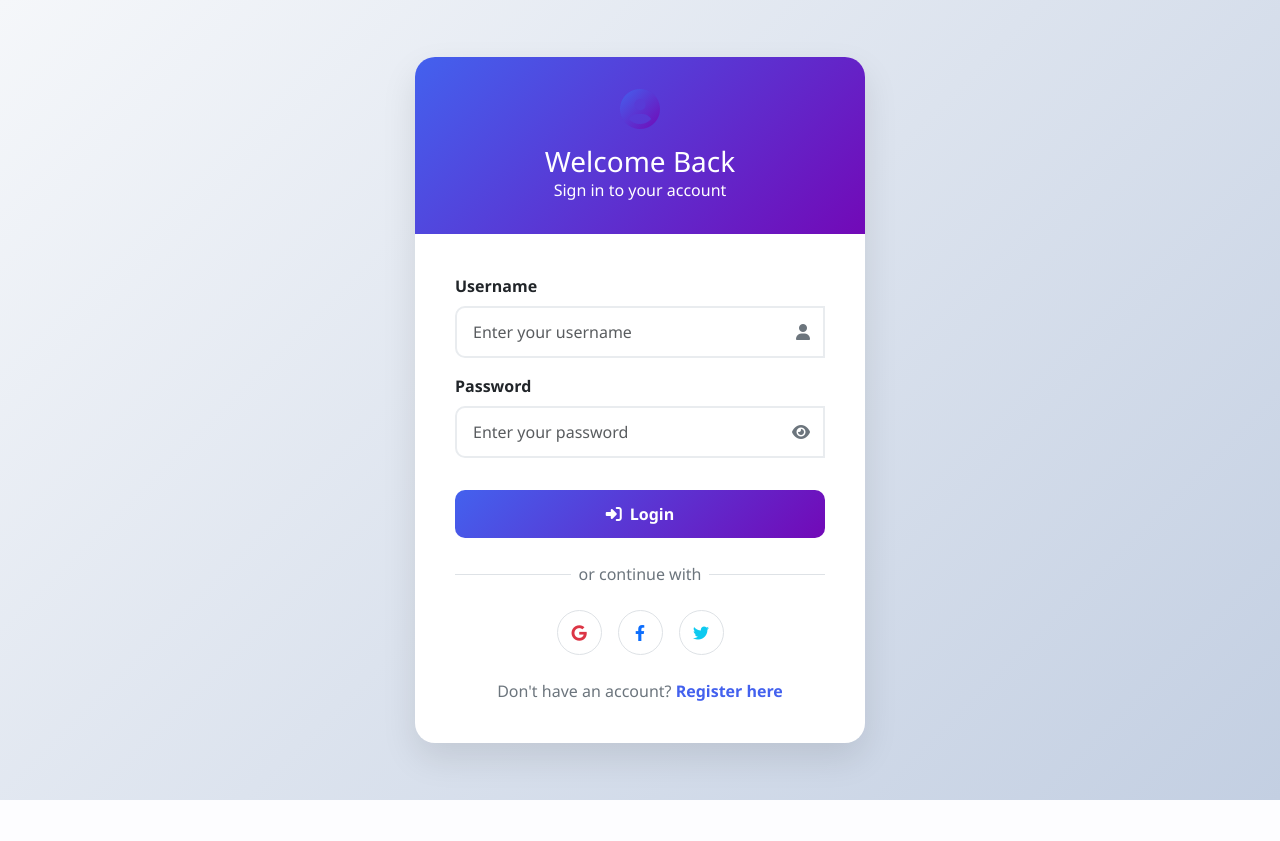
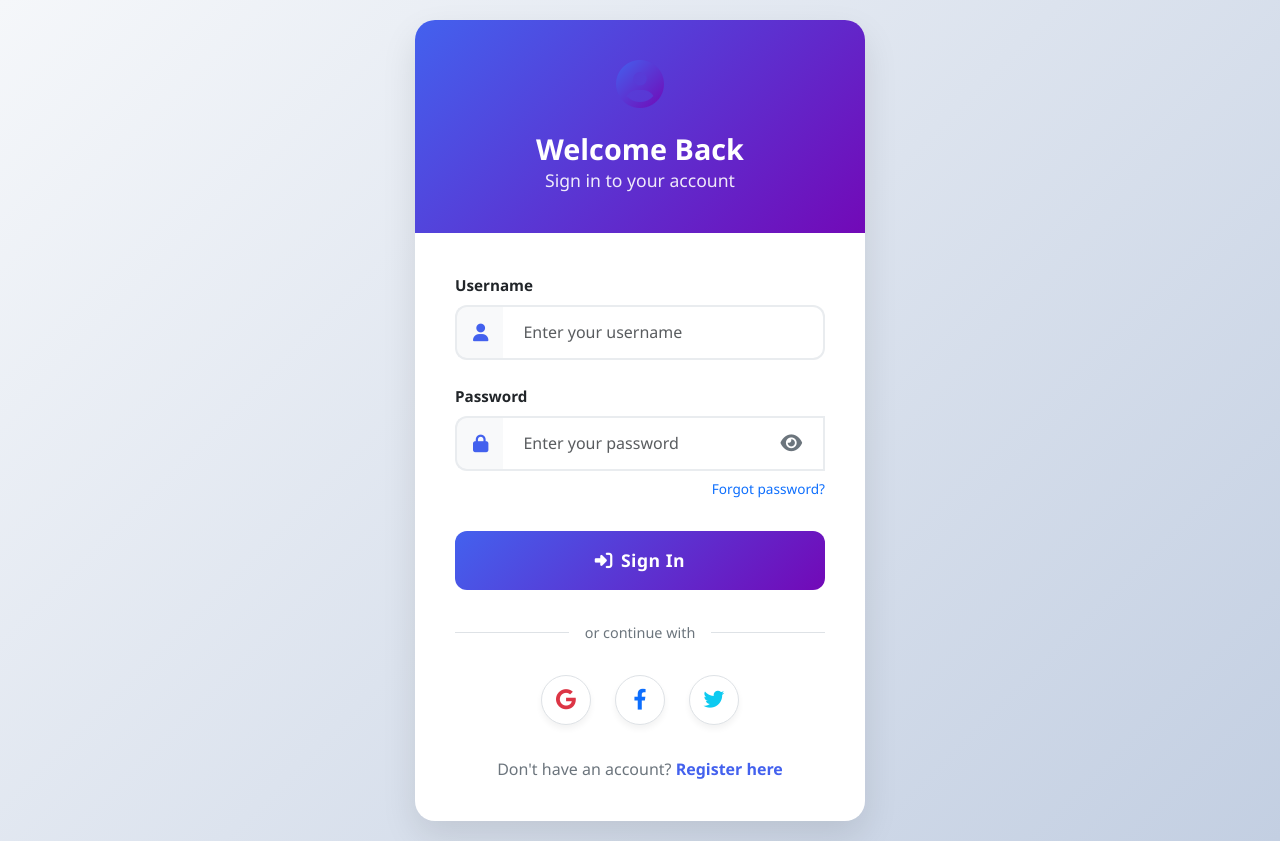
Before and after one commit to K4pel/Classconnect, a Flask app: page /login in a window 1280 px wide. Before the commit the page ends 800 px from the top, so only its background shows below. Run offline with Flask 2, Linux system fonts and the light colour scheme.

Commit message:
Auto update Tue 10/28/2025 21:24:07.56

```diff
--- a/templates/login.html
+++ b/templates/login.html
@@ -15,6 +15,8 @@
             --dark-color: #212529;
             --success-color: #4cc9f0;
             --gradient: linear-gradient(135deg, var(--primary-color), var(--accent-color));
+            --card-shadow: 0 15px 35px rgba(0, 0, 0, 0.1);
+            --input-shadow: 0 0 0 0.25rem rgba(67, 97, 238, 0.25);
         }
 
         body {
@@ -23,6 +25,7 @@
             display: flex;
             align-items: center;
             font-family: 'Segoe UI', Tahoma, Geneva, Verdana, sans-serif;
+            padding: 20px;
         }
 
         .auth-container {
@@ -34,21 +37,22 @@
         .auth-card {
             border: none;
             border-radius: 20px;
-            box-shadow: 0 15px 35px rgba(0, 0, 0, 0.1);
+            box-shadow: var(--card-shadow);
             overflow: hidden;
             background: white;
-            transition: transform 0.3s ease;
+            transition: transform 0.3s ease, box-shadow 0.3s ease;
         }
 
         .auth-card:hover {
             transform: translateY(-5px);
+            box-shadow: 0 20px 40px rgba(0, 0, 0, 0.15);
         }
 
         .card-header {
             background: var(--gradient);
             color: white;
             text-align: center;
-            padding: 2rem 1rem;
+            padding: 2.5rem 1rem;
             border-bottom: none;
         }
 
@@ -60,39 +64,69 @@
             font-weight: 600;
             color: var(--dark-color);
             margin-bottom: 0.5rem;
+            font-size: 0.95rem;
         }
 
         .form-control {
-            border-radius: 10px;
-            padding: 0.75rem 1rem;
+            border-radius: 12px;
+            padding: 0.85rem 1.25rem;
             border: 2px solid #e9ecef;
             transition: all 0.3s;
+            font-size: 1rem;
+            height: auto;
         }
 
         .form-control:focus {
             border-color: var(--primary-color);
-            box-shadow: 0 0 0 0.25rem rgba(67, 97, 238, 0.25);
+            box-shadow: var(--input-shadow);
+        }
+
+        .input-group {
+            position: relative;
+        }
+
+        .input-group-text {
+            background: #f8f9fa;
+            border: 2px solid #e9ecef;
+            border-right: none;
+            border-radius: 12px 0 0 12px;
+            padding: 0.85rem 1rem;
+            color: var(--primary-color);
+            font-size: 1.1rem;
+        }
+
+        .form-control {
+            border-left: none;
+            border-radius: 0 12px 12px 0;
         }
 
         .btn-primary {
             background: var(--gradient);
             border: none;
-            border-radius: 10px;
-            padding: 0.75rem 1.5rem;
+            border-radius: 12px;
+            padding: 0.85rem 1.5rem;
             font-weight: 600;
             width: 100%;
             transition: all 0.3s;
+            font-size: 1.1rem;
+            letter-spacing: 0.5px;
         }
 
         .btn-primary:hover {
-            transform: translateY(-2px);
-            box-shadow: 0 7px 14px rgba(67, 97, 238, 0.3);
+            transform: translateY(-3px);
+            box-shadow: 0 10px 20px rgba(67, 97, 238, 0.3);
+        }
+
+        .btn-primary:active {
+            transform: translateY(-1px);
         }
 
         .alert {
-            border-radius: 10px;
+            border-radius: 12px;
             border: none;
-            padding: 1rem 1.25rem;
+            padding: 1.25rem 1.5rem;
+            font-size: 0.95rem;
+            font-weight: 500;
         }
 
         .alert-danger {
@@ -105,45 +139,54 @@
             color: #0dcaf0;
         }
 
-        .note-box {
-            background-color: rgba(67, 97, 238, 0.05);
-            border-radius: 10px;
-            padding: 1rem;
-            margin-top: 1.5rem;
-            border-left: 4px solid var(--primary-color);
-        }
-
-        .input-group {
-            position: relative;
-        }
-
-        .input-icon {
-            position: absolute;
-            right: 15px;
-            top: 50%;
-            transform: translateY(-50%);
-            color: #6c757d;
-        }
-
         .brand-logo {
-            font-size: 2.5rem;
-            margin-bottom: 1rem;
+            font-size: 3rem;
+            margin-bottom: 1.5rem;
             display: inline-block;
             background: var(--gradient);
             -webkit-background-clip: text;
             -webkit-text-fill-color: transparent;
         }
 
+        .card-title {
+            font-weight: 700;
+            font-size: 1.8rem;
+            margin-bottom: 0.5rem;
+        }
+
+        .card-subtitle {
+            opacity: 0.9;
+            font-size: 1.1rem;
+            margin-bottom: 2rem;
+        }
+
         .toggle-password {
             cursor: pointer;
+            position: absolute;
+            right: 15px;
+            top: 50%;
+            transform: translateY(-50%);
+            color: #6c757d;
+            font-size: 1.2rem;
+            background: none;
+            border: none;
+            padding: 0.5rem;
+            border-radius: 50%;
+            transition: all 0.2s;
+        }
+
+        .toggle-password:hover {
+            background: rgba(0, 0, 0, 0.05);
+            color: var(--primary-color);
         }
 
         .divider {
             display: flex;
             align-items: center;
             text-align: center;
-            margin: 1.5rem 0;
+            margin: 2rem 0;
             color: #6c757d;
+            font-size: 0.9rem;
         }
 
         .divider::before,
@@ -154,23 +197,23 @@
         }
 
         .divider:not(:empty)::before {
-            margin-right: .5em;
+            margin-right: 1rem;
         }
 
         .divider:not(:empty)::after {
-            margin-left: .5em;
+            margin-left: 1rem;
         }
 
         .social-login {
             display: flex;
             justify-content: center;
-            gap: 1rem;
-            margin-top: 1rem;
+            gap: 1.5rem;
+            margin-top: 1.5rem;
         }
 
         .social-btn {
-            width: 45px;
-            height: 45px;
+            width: 50px;
+            height: 50px;
             border-radius: 50%;
             display: flex;
             align-items: center;
@@ -178,32 +221,51 @@
             border: 1px solid #dee2e6;
             background: white;
             transition: all 0.3s;
+            font-size: 1.3rem;
+            box-shadow: 0 4px 6px rgba(0, 0, 0, 0.05);
         }
 
         .social-btn:hover {
-            transform: translateY(-3px);
-            box-shadow: 0 5px 15px rgba(0, 0, 0, 0.1);
+            transform: translateY(-5px);
+            box-shadow: 0 10px 15px rgba(0, 0, 0, 0.1);
         }
 
         .auth-footer {
             text-align: center;
-            margin-top: 1.5rem;
+            margin-top: 2rem;
             color: #6c757d;
+            font-size: 1rem;
         }
 
         .auth-footer a {
             color: var(--primary-color);
             text-decoration: none;
             font-weight: 600;
+            transition: all 0.2s;
         }
 
         .auth-footer a:hover {
             text-decoration: underline;
+            color: var(--secondary-color);
+        }
+
+        .form-text {
+            font-size: 0.85rem;
+            color: #6c757d;
+            margin-top: 0.5rem;
         }
 
         @media (max-width: 576px) {
+            body {
+                padding: 15px;
+            }
+
             .card-body {
-                padding: 1.5rem;
+                padding: 2rem 1.5rem;
+            }
+
+            .card-header {
+                padding: 2rem 1rem;
             }
         }
     </style>
@@ -212,43 +274,52 @@
     <div class="container">
         <div class="row justify-content-center">
             <!-- Login Form Only -->
-            <div class="col-md-6">
+            <div class="col-md-8 col-lg-6">
                 <div class="auth-container">
                     <div class="auth-card">
                         <div class="card-header">
                             <i class="fas fa-user-circle brand-logo"></i>
                             <h3 class="card-title mb-0">Welcome Back</h3>
-                            <p class="mb-0">Sign in to your account</p>
+                            <p class="card-subtitle mb-0">Sign in to your account</p>
                         </div>
                         <div class="card-body">
                             {% with messages = get_flashed_messages(with_categories=true) %}
                                 {% if messages %}
                                     {% for category, message in messages %}
-                                        <div class="alert alert-{{ 'danger' if category == 'error' else category }}">
+                                        <div class="alert alert-{{ 'danger' if category == 'error' else category }} alert-dismissible fade show">
                                             <i class="fas fa-exclamation-circle me-2"></i>{{ message }}
+                                            <button type="button" class="btn-close" data-bs-dismiss="alert" aria-label="Close"></button>
                                         </div>
                                     {% endfor %}
                                 {% endif %}
                             {% endwith %}
                             <form method="post">
-                                <div class="mb-3">
+                                <div class="mb-4">
                                     <label class="form-label">Username</label>
                                     <div class="input-group">
+                                        <span class="input-group-text">
+                                            <i class="fas fa-user"></i>
+                                        </span>
                                         <input class="form-control" name="username" placeholder="Enter your username" required>
-                                        <span class="input-icon"><i class="fas fa-user"></i></span>
                                     </div>
                                 </div>
-                                <div class="mb-3">
+                                <div class="mb-4">
                                     <label class="form-label">Password</label>
                                     <div class="input-group">
+                                        <span class="input-group-text">
+                                            <i class="fas fa-lock"></i>
+                                        </span>
                                         <input type="password" class="form-control" name="password" placeholder="Enter your password" id="loginPassword" required>
-                                        <span class="input-icon toggle-password" onclick="togglePassword('loginPassword')">
+                                        <button type="button" class="toggle-password" onclick="togglePassword('loginPassword')">
                                             <i class="fas fa-eye"></i>
-                                        </span>
+                                        </button>
+                                    </div>
+                                    <div class="form-text text-end">
+                                        <a href="#" class="text-decoration-none">Forgot password?</a>
                                     </div>
                                 </div>
-                                <button class="btn btn-primary mt-3">
-                                    <i class="fas fa-sign-in-alt me-2"></i>Login
+                                <button class="btn btn-primary mt-2 py-3" type="submit">
+                                    <i class="fas fa-sign-in-alt me-2"></i>Sign In
                                 </button>
                             </form>
 
@@ -279,7 +350,7 @@
     <script>
         function togglePassword(inputId) {
             const passwordInput = document.getElementById(inputId);
-            const icon = passwordInput.parentElement.querySelector('.toggle-password i');
+            const icon = event.currentTarget.querySelector('i');
 
             if (passwordInput.type === 'password') {
                 passwordInput.type = 'text';
@@ -298,13 +369,11 @@
 
             formInputs.forEach(input => {
                 input.addEventListener('focus', function() {
-                    this.parentElement.classList.add('focused');
+                    this.parentElement.parentElement.classList.add('focused');
                 });
 
                 input.addEventListener('blur', function() {
-                    if (this.value === '') {
-                        this.parentElement.classList.remove('focused');
-                    }
+                    this.parentElement.parentElement.classList.remove('focused');
                 });
             });
         });
```
